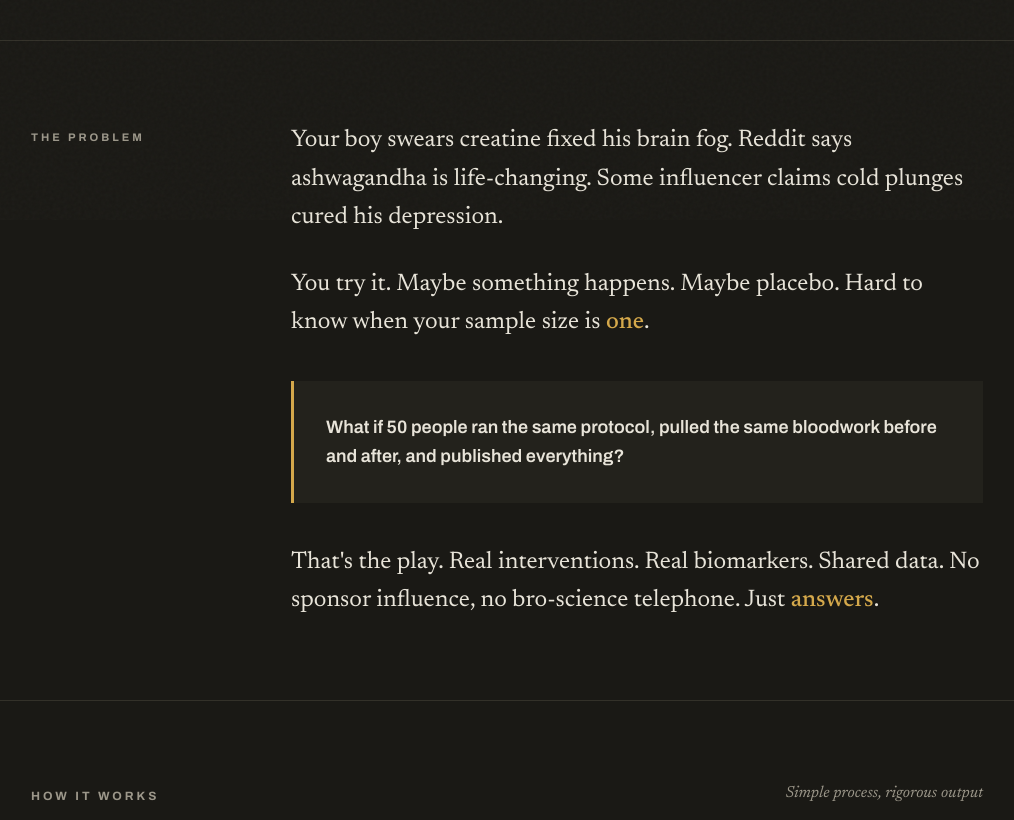
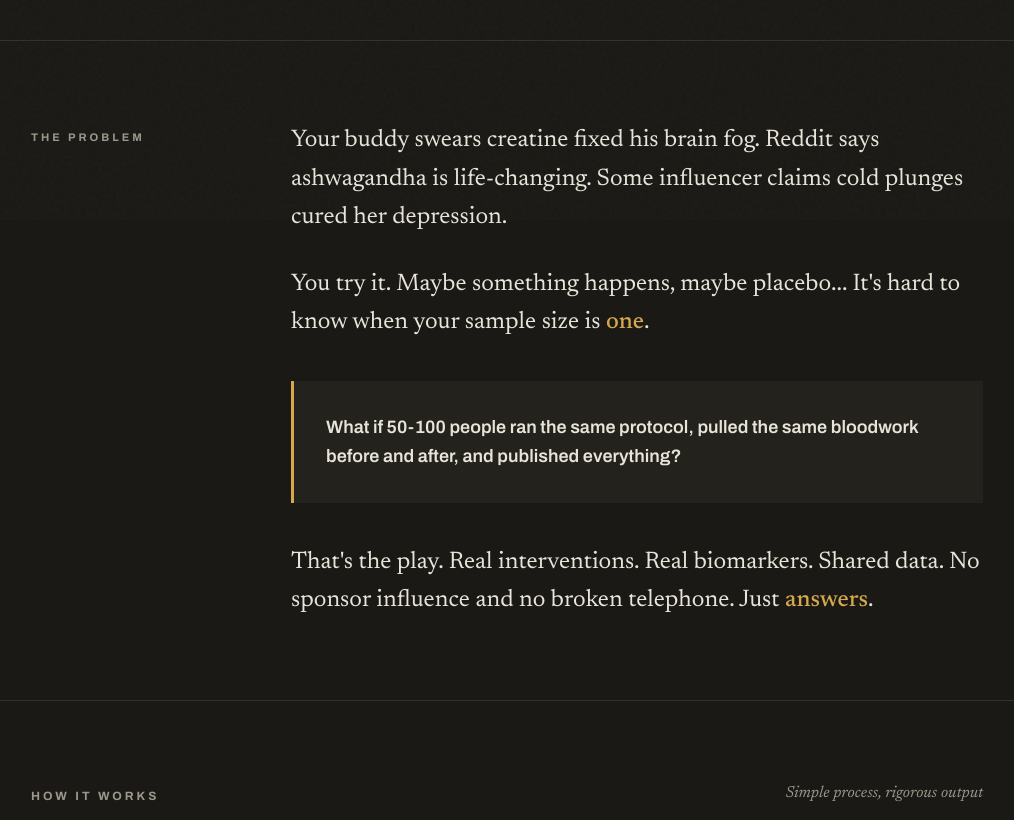
Before and after one commit to pepperplastic/fafo.health, a plain HTML site: page index.html in a window 1280 px wide. Shown: the part 580-1400 px from the top of the page, without its empty margins (133-1147 px from the left). Drawn offline with Linux system fonts and the light colour scheme.

Commit message:
Update index.html

```diff
--- a/index.html
+++ b/index.html
@@ -543,12 +543,12 @@
             <div class="manifesto-grid">
                 <div class="manifesto-label">The Problem</div>
                 <div class="manifesto-content">
-                    <p>Your boy swears creatine fixed his brain fog. Reddit says ashwagandha is life-changing. Some influencer claims cold plunges cured his depression.</p>
-                    <p>You try it. Maybe something happens. Maybe placebo. Hard to know when your sample size is <span class="highlight">one</span>.</p>
+                    <p>Your buddy swears creatine fixed his brain fog. Reddit says ashwagandha is life-changing. Some influencer claims cold plunges cured her depression.</p>
+                    <p>You try it. Maybe something happens, maybe placebo... It's hard to know when your sample size is <span class="highlight">one</span>.</p>
                     <div class="pull-quote">
-                        <p>What if 50 people ran the same protocol, pulled the same bloodwork before and after, and published everything?</p>
+                        <p>What if 50-100 people ran the same protocol, pulled the same bloodwork before and after, and published everything?</p>
                     </div>
-                    <p>That's the play. Real interventions. Real biomarkers. Shared data. No sponsor influence, no bro-science telephone. Just <span class="highlight">answers</span>.</p>
+                    <p>That's the play. Real interventions. Real biomarkers. Shared data. No sponsor influence and no broken telephone. Just <span class="highlight">answers</span>.</p>
                 </div>
             </div>
         </div>
```
